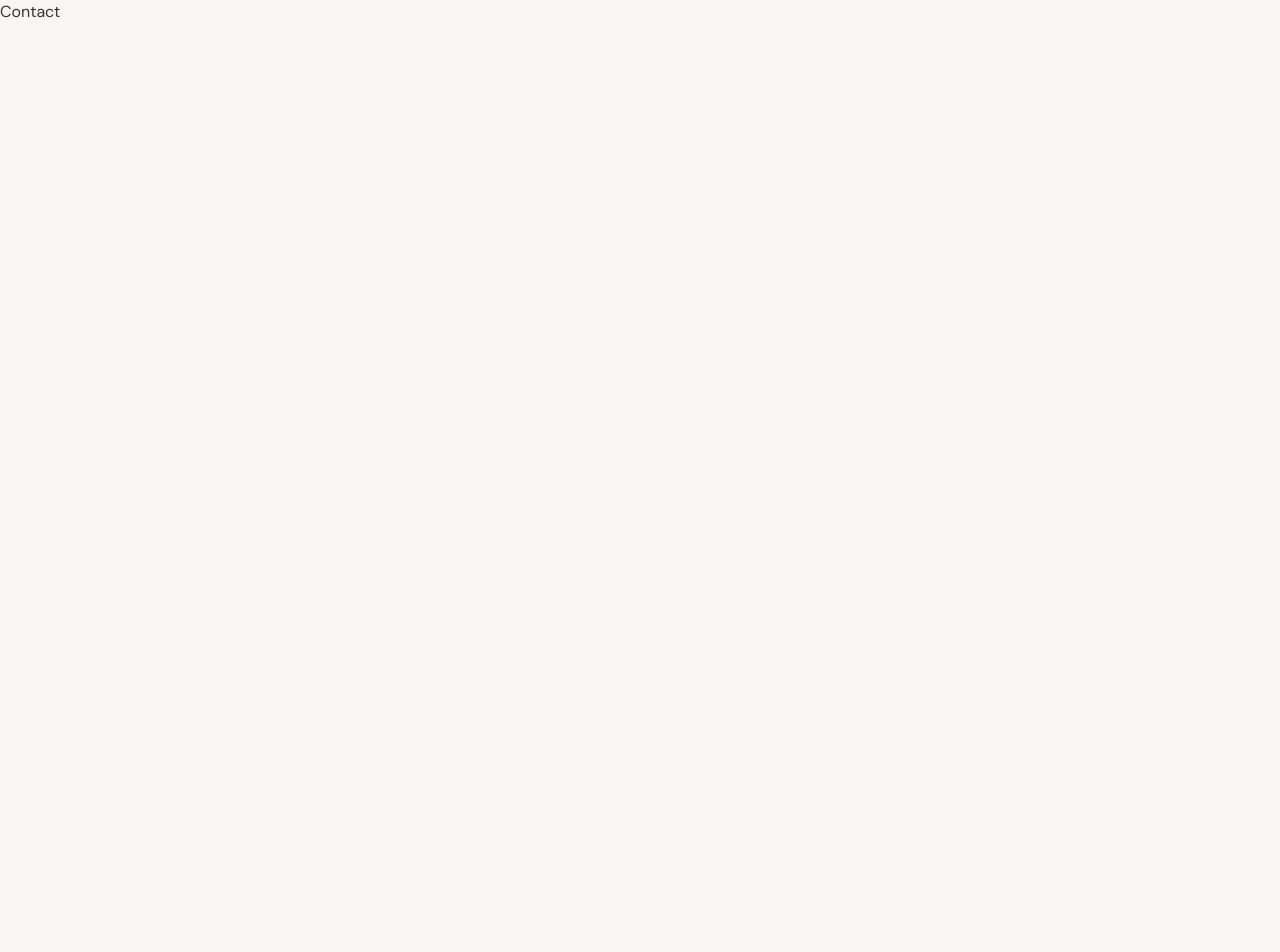
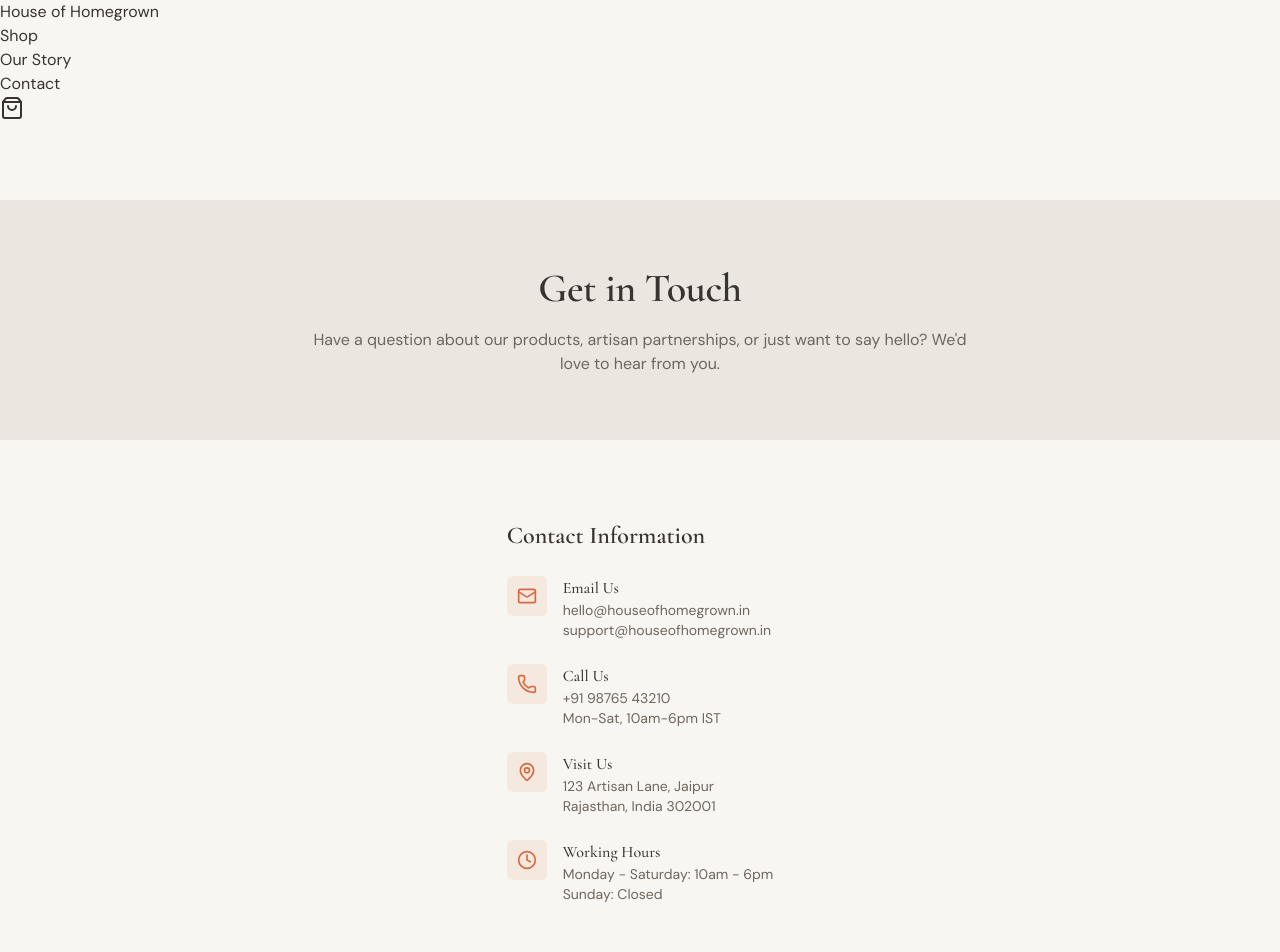
Before and after one commit to nyxsky404/House-of-Homegrown, a React (Vite) app: page /contact in a window 1280 px wide. Shown: the top 952 px of the page. Before the commit the page ends 800 px from the top, so only its background shows below. Built offline with nearby package versions, Linux system fonts and the light colour scheme.

Commit message:
contact page

```diff
--- a/src/pages/Contact.jsx
+++ b/src/pages/Contact.jsx
@@ -1,8 +1,70 @@
-import React from 'react'
+import Layout from "@/components/layout/Layout"
+import Header from "@/components/sections/Header"
+import { Mail, Phone, MapPin, Clock, Send } from "lucide-react";
+
+const contactInfo = [
+  {
+    icon: Mail,
+    title: "Email Us",
+    details: ["hello@houseofhomegrown.in", "support@houseofhomegrown.in"],
+  },
+  {
+    icon: Phone,
+    title: "Call Us",
+    details: ["+91 98765 43210", "Mon-Sat, 10am-6pm IST"],
+  },
+  {
+    icon: MapPin,
+    title: "Visit Us",
+    details: ["123 Artisan Lane, Jaipur", "Rajasthan, India 302001"],
+  },
+  {
+    icon: Clock,
+    title: "Working Hours",
+    details: ["Monday - Saturday: 10am - 6pm", "Sunday: Closed"],
+  },
+];
 
 const Contact = () => {
   return (
-    <div>Contact</div>
+    <Layout>
+      <Header
+      title="Get in Touch"
+      description="Have a question about our products, artisan partnerships, or just want to say hello? We'd love to hear from you."/>
+
+      <section className="py-12 lg:py-20">
+        <div className="container mx-auto px-4 lg:px-8">
+          <div className="flex justify-center">
+            <div>
+                <h2 className="font-heading text-2xl font-semibold text-foreground mb-6">
+                  Contact Information
+                </h2>
+                <div className="space-y-6">
+                  {contactInfo.map((item) => (
+                    <div key={item.title} className="flex gap-4 ">
+                      <div className="w-10 h-10 rounded-lg bg-primary/10 flex items-center justify-center flex-shrink-0">
+                        <item.icon className="w-5 h-5 text-primary" />
+                      </div>
+                      <div>
+                        <h3 className="font-medium text-foreground">
+                          {item.title}
+                        </h3>
+                        {item.details.map((detail, i) => (
+                          <p key={i} className="text-muted-foreground text-sm">
+                            {detail}
+                          </p>
+                        ))}
+                      </div>
+                    </div>
+                  ))}
+                </div>
+              </div>
+              <div></div>
+              </div>
+              </div>
+      </section>
+
+    </Layout>
   )
 }
 
```
